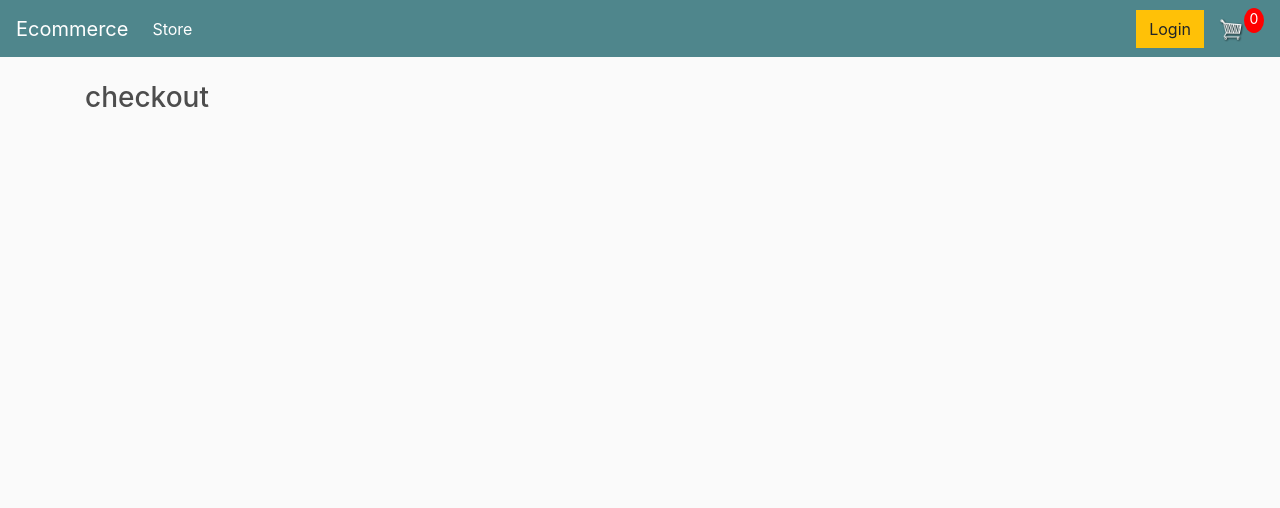
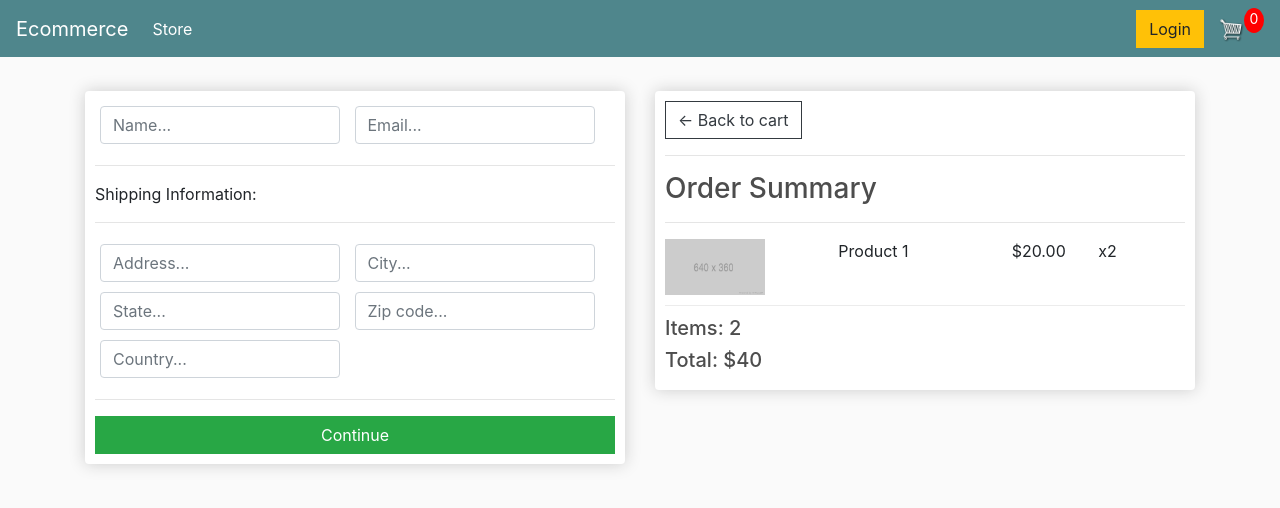
Before and after one commit to muhameddadel/ecommerce_with_django, a Django app: page /store/checkout/ in a window 1280 px wide. Shown: the top 508 px of the page. Run offline with Django 4.2, Linux system fonts and the light colour scheme; some libraries are stand-ins or nearby versions.

Commit message:
checkout styling

```diff
--- a/store/templates/store/checkout.html
+++ b/store/templates/store/checkout.html
@@ -1,5 +1,62 @@
 {% extends 'store/main.html' %}
 {% load static %}
 {% block content %}
-    <h3>checkout</h3>
+    <div class="row">
+        <div class="col-lg-6">
+            <div class="box-element" id="form-wrapper">
+                <form action="" id="form">
+                    <div id="user-info">
+                        <div class="form-field">
+                            <input type="text" required class="form-control" name="name" placeholder="Name...">
+                        </div>
+                        <div class="form-field">
+                            <input type="email" required class="form-control" name="email" placeholder="Email...">
+                        </div>
+                    </div>
+                    <div id="shipping-info">
+                        <hr>
+                        <p>Shipping Information:</p>
+                        <hr>
+                        <div class="form-field">
+                            <input type="text" required class="form-control" name="address" placeholder="Address...">
+                        </div>
+                        <div class="form-field">
+                            <input type="text" required class="form-control" name="city" placeholder="City...">
+                        </div>
+                        <div class="form-field">
+                            <input type="text" required class="form-control" name="state" placeholder="State...">
+                        </div>
+                        <div class="form-field">
+                            <input type="text" required class="form-control" name="zipcode" placeholder="Zip code...">
+                        </div>
+                        <div class="form-field">
+                            <input type="text" required class="form-control" name="country" placeholder="Country...">
+                        </div>
+                    </div>
+                    <hr>
+                    <input type="submit" value="Continue" id="form-button" class="btn btn-success btn-block">
+                </form>
+            </div>
+            <br>
+            <div class="box-element hidden" id="payment-info">
+                <small>Paypal</small>
+            </div>
+        </div>
+        <div class="col-lg-6">
+            <div class="box-element">
+                <a href="{% url 'store:cart' %}" class="btn btn-outline-dark">&#x2190; Back to cart</a>
+                <hr>
+                <h3>Order Summary</h3>
+                <hr>
+                <div class="cart-row">
+                    <div style="flex:2;"><img src="{% static 'images/placeholder.png' %}" class="row-image"></div>
+                    <div style="flex:2;"><p>Product 1</p></div>
+                    <div style="flex:1;"><p>$20.00</p></div>
+                    <div style="flex:1;"><p>x2</p></div>
+                </div>
+                <h5>Items: 2</h5>
+                <h5>Total: $40</h5>
+            </div>
+        </div>
+    </div>
 {% endblock content %}
```
